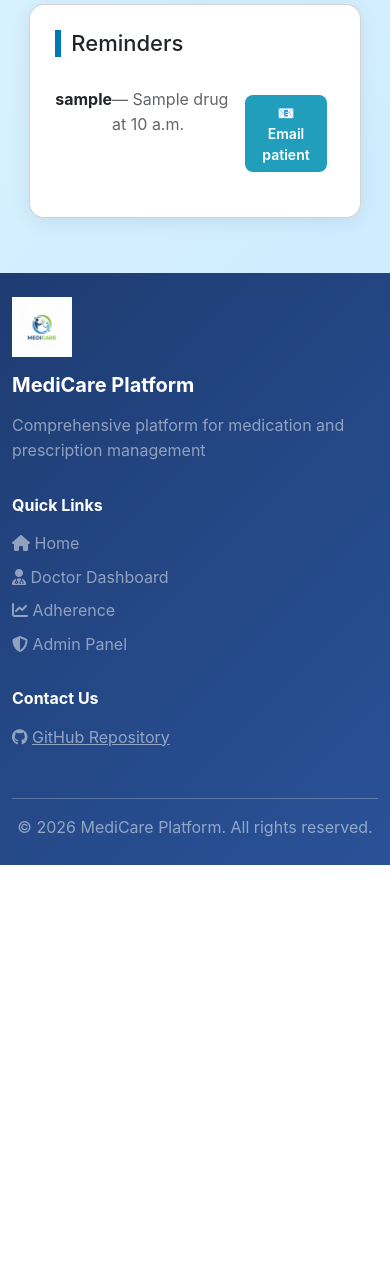
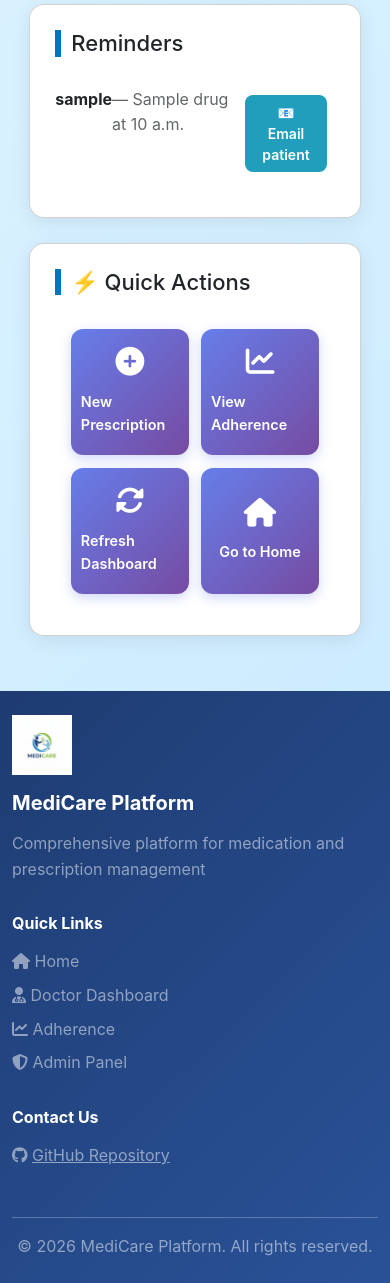
Before and after one commit to Meriem-sh/MediCare-Platforme, a Django app: page /doctor/dashboard/ in a window 390 px wide; the page is wider, and only the part inside the window is pictured. Shown: the part 955-2238 px from the top of that part. Before the commit the page ends 1820 px from the top of that part, so only its background shows below. Run offline with Django 5.2, Linux system fonts and the light colour scheme; a user stored in the database is signed in; tables that the repository leaves empty hold one stand-in row (values such as "Sample post").

Commit message:
Update: style

```diff
--- a/medicare/static/css/style.css
+++ b/medicare/static/css/style.css
@@ -1,6 +1,7 @@
 /* ========================================
    GLOBAL STYLES FOR MEDICARE PLATFORM
    ======================================== */
+
 
 /* =========================
    Base Styles
@@ -11,12 +12,14 @@
     box-sizing: border-box;
 }
 
+
 body {
     font-family: 'Poppins', sans-serif;
     color: #333;
     background-color: #f5f7fa;
     line-height: 1.6;
 }
+
 
 /* =========================
    Navbar Styles
@@ -25,13 +28,16 @@ body {
     transition: all 0.3s ease;
 }
 
+
 .navbar-brand {
     transition: transform 0.3s ease;
 }
 
+
 .navbar-brand:hover {
     transform: scale(1.05);
 }
+
 
 .nav-link {
     font-weight: 500;
@@ -40,14 +46,17 @@ body {
     color: #495057 !important;
 }
 
+
 .nav-link:hover {
     color: #1e3c72 !important;
     transform: translateY(-2px);
 }
 
+
 .nav-link i {
     margin-right: 0.3rem;
 }
+
 
 /* User Dropdown Menu Styling */
 .dropdown-menu {
@@ -57,10 +66,12 @@ body {
     margin-top: 0.5rem;
 }
 
+
 .dropdown-item {
     padding: 0.6rem 1.2rem;
     transition: all 0.2s ease;
 }
+
 
 .dropdown-item:hover {
     background-color: #f8f9fa;
@@ -68,10 +79,12 @@ body {
     padding-left: 1.5rem;
 }
 
+
 .dropdown-item i {
     margin-right: 0.5rem;
     width: 20px;
 }
+
 
 .dropdown-item button {
     background: none;
@@ -81,9 +94,11 @@ body {
     font-size: 1rem;
 }
 
+
 .dropdown-divider {
     margin: 0.5rem 0;
 }
+
 
 /* =========================
    Footer Styles
@@ -93,23 +108,28 @@ body {
     margin-top: auto;
 }
 
+
 .footer h5, .footer h6 {
     color: white;
     font-weight: 600;
 }
 
+
 .footer a {
     transition: all 0.3s ease;
 }
+
 
 .footer a:hover {
     color: white !important;
     padding-left: 0.5rem;
 }
 
+
 .footer .list-unstyled li {
     margin-bottom: 0.5rem;
 }
+
 
 /* =========================
    Button Styles
@@ -121,15 +141,18 @@ body {
     transition: all 0.3s ease;
 }
 
+
 .btn-primary {
     background: linear-gradient(135deg, #1e3c72 0%, #2a5298 100%);
     border: none;
 }
 
+
 .btn-primary:hover {
     transform: translateY(-2px);
     box-shadow: 0 5px 15px rgba(30, 60, 114, 0.3);
 }
+
 
 /* =========================
    Animations
@@ -145,6 +168,7 @@ body {
     }
 }
 
+
 @keyframes float {
     0%, 100% {
         transform: translateY(0);
@@ -154,6 +178,7 @@ body {
     }
 }
 
+
 /* =========================
    Utility Classes
    ========================= */
@@ -161,13 +186,16 @@ body {
     color: #1e3c72 !important;
 }
 
+
 .bg-primary {
     background: linear-gradient(135deg, #1e3c72 0%, #2a5298 100%) !important;
 }
 
+
 .shadow-sm {
     box-shadow: 0 2px 10px rgba(0, 0, 0, 0.08) !important;
 }
+
 
 /* =========================
    Responsive Design
@@ -186,6 +214,7 @@ body {
     }
 }
 
+
 /* =========================
    Scrollbar Styling
    ========================= */
@@ -193,15 +222,274 @@ body {
     width: 10px;
 }
 
+
 ::-webkit-scrollbar-track {
     background: #f1f1f1;
 }
+
 
 ::-webkit-scrollbar-thumb {
     background: linear-gradient(135deg, #1e3c72 0%, #2a5298 100%);
     border-radius: 5px;
 }
 
+
 ::-webkit-scrollbar-thumb:hover {
     background: #1e3c72;
 }
+
+
+/* =========================
+   Fix for Login & Admin Pages
+   ========================= */
+
+
+/* Compact Navbar for Login/Signup Pages */
+body.login-page .navbar,
+body.signup-page .navbar,
+body.password-reset-page .navbar {
+    padding: 0.5rem 0;
+}
+
+
+body.login-page .navbar-brand img,
+body.signup-page .navbar-brand img,
+body.password-reset-page .navbar-brand img {
+    height: 40px !important;
+}
+
+
+body.login-page .navbar-brand span,
+body.signup-page .navbar-brand span,
+body.password-reset-page .navbar-brand span {
+    font-size: 1.2rem !important;
+}
+
+
+body.login-page .nav-link,
+body.signup-page .nav-link,
+body.password-reset-page .nav-link {
+    font-size: 0.9rem;
+    padding: 0.4rem 0.8rem !important;
+}
+
+
+/* Compact Footer for Login/Signup Pages */
+body.login-page .footer,
+body.signup-page .footer,
+body.password-reset-page .footer {
+    padding: 1.5rem 0 !important;
+    font-size: 0.85rem;
+}
+
+
+body.login-page .footer h5,
+body.signup-page .footer h5,
+body.password-reset-page .footer h5 {
+    font-size: 1rem !important;
+}
+
+
+body.login-page .footer h6,
+body.signup-page .footer h6,
+body.password-reset-page .footer h6 {
+    font-size: 0.9rem !important;
+}
+
+
+body.login-page .footer img,
+body.signup-page .footer img,
+body.password-reset-page .footer img {
+    height: 45px !important;
+}
+
+
+/* Admin Page Adjustments */
+body.admin-page .navbar {
+    display: none; /* Hide custom navbar in admin */
+}
+
+
+body.admin-page .footer {
+    padding: 1rem 0 !important;
+    font-size: 0.8rem;
+}
+
+
+/* =========================
+   Quick Actions Styling
+   ========================= */
+.quick-actions-section {
+    margin-top: 2rem;
+}
+
+
+.quick-actions-grid {
+    display: grid;
+    grid-template-columns: repeat(auto-fit, minmax(200px, 1fr));
+    gap: 1.5rem;
+    padding: 1.5rem;
+    background: transparent;
+}
+
+
+.quick-action-btn {
+    display: flex;
+    flex-direction: column;
+    align-items: center;
+    justify-content: center;
+    padding: 2rem 1rem;
+    background: linear-gradient(135deg, #667eea 0%, #764ba2 100%);
+    color: white;
+    text-decoration: none;
+    border-radius: 12px;
+    transition: all 0.3s ease;
+    box-shadow: 0 4px 12px rgba(102, 126, 234, 0.3);
+}
+
+
+.quick-action-btn:hover {
+    transform: translateY(-5px);
+    box-shadow: 0 8px 20px rgba(102, 126, 234, 0.5);
+    color: white;
+    text-decoration: none;
+}
+
+
+.quick-action-btn i {
+    font-size: 2.5rem;
+    margin-bottom: 1rem;
+}
+
+
+.quick-action-btn span {
+    font-size: 1rem;
+    font-weight: 600;
+}
+
+
+/* =========================
+   Back Button Styling
+   ========================= */
+.back-btn-container {
+    display: inline-block;
+    margin-bottom: 1.5rem;
+}
+
+
+.back-btn,
+.btn-secondary {
+    background: #6c757d;
+    border: none;
+    color: white !important;
+    padding: 0.6rem 1.2rem;
+    border-radius: 8px;
+    transition: all 0.3s ease;
+    text-decoration: none;
+    display: inline-flex;
+    align-items: center;
+    gap: 0.5rem;
+    font-weight: 600;
+}
+
+
+.back-btn:hover,
+.btn-secondary:hover {
+    background: #5a6268;
+    transform: translateY(-2px);
+    box-shadow: 0 4px 12px rgba(108, 117, 125, 0.3);
+    color: white !important;
+    text-decoration: none;
+}
+
+
+.back-btn i,
+.btn-secondary i {
+    font-size: 1rem;
+}
+
+
+/* =========================
+   Responsive Quick Actions
+   ========================= */
+@media (max-width: 768px) {
+    .quick-actions-grid {
+        grid-template-columns: repeat(auto-fit, minmax(150px, 1fr));
+        gap: 1rem;
+        padding: 1rem;
+    }
+
+    .quick-action-btn {
+        padding: 1.5rem 0.8rem;
+    }
+
+    .quick-action-btn i {
+        font-size: 2rem;
+        margin-bottom: 0.8rem;
+    }
+
+    .quick-action-btn span {
+        font-size: 0.9rem;
+    }
+}
+
+
+@media (max-width: 576px) {
+    .quick-actions-grid {
+        grid-template-columns: 1fr 1fr;
+        gap: 0.8rem;
+    }
+
+    .quick-action-btn {
+        padding: 1.2rem 0.6rem;
+    }
+
+    .quick-action-btn i {
+        font-size: 1.8rem;
+    }
+}
+
+/* =========================
+   Loading Spinner
+   ========================= */
+.loading-overlay {
+    position: fixed;
+    top: 0;
+    left: 0;
+    width: 100%;
+    height: 100%;
+    background: rgba(255, 255, 255, 0.95);
+    display: flex;
+    justify-content: center;
+    align-items: center;
+    z-index: 9999;
+    opacity: 1;
+    transition: opacity 0.3s ease;
+}
+
+.loading-overlay.hidden {
+    opacity: 0;
+    pointer-events: none;
+}
+
+.spinner {
+    width: 60px;
+    height: 60px;
+    border: 5px solid #f3f3f3;
+    border-top: 5px solid #1e3c72;
+    border-radius: 50%;
+    animation: spin 1s linear infinite;
+}
+
+@keyframes spin {
+    0% { transform: rotate(0deg); }
+    100% { transform: rotate(360deg); }
+}
+
+.loading-text {
+    position: absolute;
+    margin-top: 100px;
+    font-size: 1.2rem;
+    color: #1e3c72;
+    font-weight: 600;
+}
--- a/medicare/static/js/doctor_dashboard.js
+++ b/medicare/static/js/doctor_dashboard.js
@@ -9,3 +9,40 @@ document.querySelectorAll(".card").forEach(card => {
         card.style.transform = "scale(1)";
     });
 });
+
+// Add Quick Actions automatically
+document.addEventListener("DOMContentLoaded", () => {
+    addQuickActionsToDoctor();
+});
+
+function addQuickActionsToDoctor() {
+    const mainContainer = document.querySelector('.dashboard-container');
+
+    if (mainContainer && !document.querySelector('.quick-actions-section')) {
+        const quickActionsHTML = `
+            <section class="card mt-4">
+                <h2 class="card-title">⚡ Quick Actions</h2>
+                <div class="quick-actions-grid">
+                    <a href="/prescriptions/create/" class="quick-action-btn">
+                        <i class="fas fa-plus-circle"></i>
+                        <span>New Prescription</span>
+                    </a>
+                    <a href="/users/doctor/adherence/" class="quick-action-btn">
+                        <i class="fas fa-chart-line"></i>
+                        <span>View Adherence</span>
+                    </a>
+                    <a href="/users/doctor/dashboard/" class="quick-action-btn">
+                        <i class="fas fa-sync-alt"></i>
+                        <span>Refresh Dashboard</span>
+                    </a>
+                    <a href="/" class="quick-action-btn">
+                        <i class="fas fa-home"></i>
+                        <span>Go to Home</span>
+                    </a>
+                </div>
+            </section>
+        `;
+
+        mainContainer.insertAdjacentHTML('beforeend', quickActionsHTML);
+    }
+}
--- a/medicare/templates/base.html
+++ b/medicare/templates/base.html
@@ -4,6 +4,11 @@
 <head>
     <meta charset="UTF-8">
     <meta name="viewport" content="width=device-width, initial-scale=1.0">
+
+    <!-- Preload important resources -->
+    <link rel="preload" href="{% static 'css/style.css' %}" as="style">
+    <link rel="preload" href="{% static 'js/loading.js' %}" as="script">
+
     <title>{% block title %}MediCare Platform{% endblock %}</title>
 
     <!-- Bootstrap CSS -->
@@ -21,7 +26,9 @@
     <!-- Page Specific CSS -->
     {% block extra_css %}{% endblock %}
 </head>
-<body class="d-flex flex-column min-vh-100">
+<body class="d-flex flex-column min-vh-100 {% block body_class %}{% endblock %}"
+      data-user-role="{% if user.is_authenticated %}{% if user.is_doctor %}doctor{% elif user.is_patient %}patient{% endif %}{% endif %}">
+
     <!-- Navigation Bar -->
     <nav class="navbar navbar-expand-lg navbar-light bg-white shadow-sm sticky-top">
         <div class="container">
@@ -185,6 +192,9 @@
         </div>
     </footer>
 
+    <!-- Loading Script -->
+    <script src="{% static 'js/loading.js' %}"></script>
+
     <!-- Bootstrap JavaScript Bundle -->
     <script src="https://cdn.jsdelivr.net/npm/bootstrap@5.3.0/dist/js/bootstrap.bundle.min.js"></script>
 
--- a/medicare/users/templates/users/login.html
+++ b/medicare/users/templates/users/login.html
@@ -24,3 +24,4 @@
     </div>
 </div>
 {% endblock %}
+{% block body_class %}login-page{% endblock %}
--- a/medicare/users/templates/users/signup.html
+++ b/medicare/users/templates/users/signup.html
@@ -74,3 +74,4 @@
 {% block extra_js %}
 <script src="{% static 'js/signup.js' %}"></script>
 {% endblock %}
+{% block body_class %}login-page{% endblock %}
```
Also changed, not shown: medicare/static/js/doctor_adherence.js (+19 -0 lines), medicare/static/js/loading.js (added, +73 -0 lines), medicare/static/js/patient_dashboard.js (+33 -0 lines).
